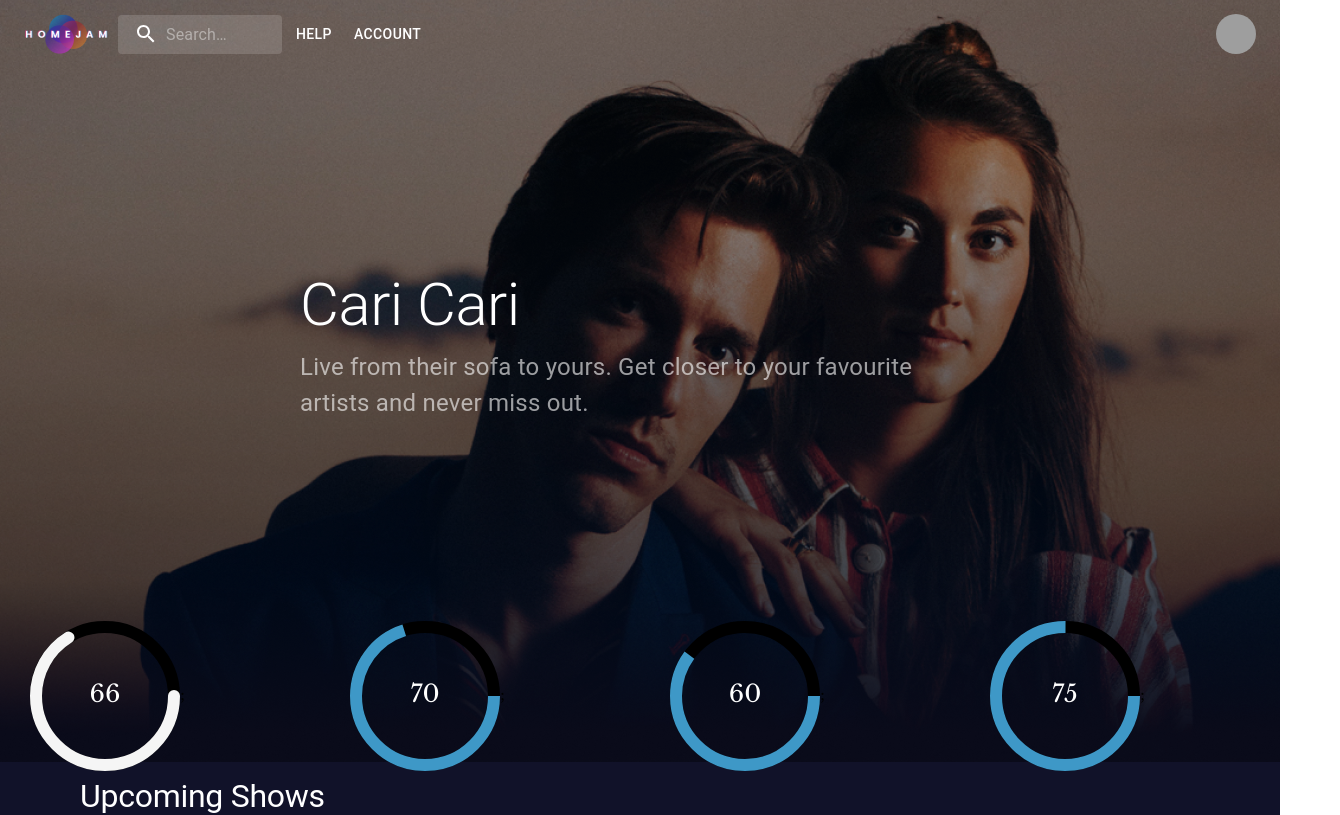
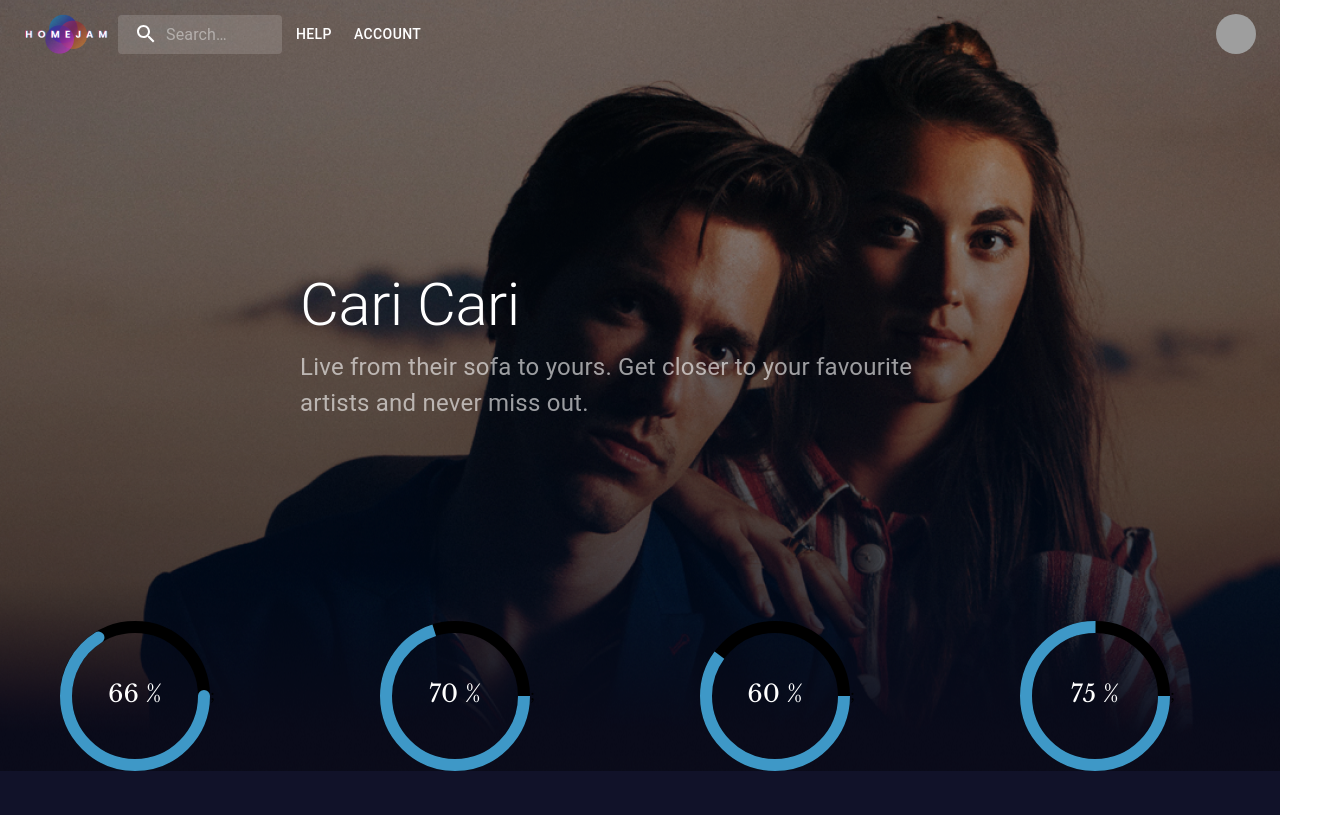
Before and after one commit to SoubirSaian/versai-frontend, a React (Create React App) app: page / in a window 1280 px wide. Shown: the top 815 px of the page, 1340 px wide, since content can reach past the window. Built offline with nearby package versions, Linux system fonts and the light colour scheme; grey boxes are pictures that could not be loaded.

Commit message:
Readme.md edit

```diff
--- a/src/Pages/Home/CircularProgress/CircularProgress.js
+++ b/src/Pages/Home/CircularProgress/CircularProgress.js
@@ -3,6 +3,8 @@ import React from 'react';
 import { buildStyles, CircularProgressbar } from 'react-circular-progressbar';
 import 'react-circular-progressbar/dist/styles.css';
 import './CircularProgress.css';
+
+        // circular progress bar section
 
 const CircularProgress = () => {
 
@@ -12,12 +14,13 @@ const CircularProgress = () => {
     const percentage4 = 75;
 
     return (
-        <Grid container spacing={0} sx={{mt: '200px',mx: '30px'}}>
-            <Grid item sm={12} md={3}>
+        <Grid container spacing={0} sx={{mt: '200px', ml: '60px'}}>
+            <Grid item md={3}>
                 <CircularProgressbar
                     className='circular-progress'
                     value={percentage1}
-                    text={`${percentage1}`}
+                    text={`${percentage1} %`}
+
                     styles={buildStyles({
                         // Rotation of path and trail, in number of turns (0-1)
                         rotation: 0.25,
@@ -35,18 +38,18 @@ const CircularProgress = () => {
                         // pathTransition: 'none',
 
                         // Colors
-                        pathColor: `#f5f5f5`,
+                        pathColor: ``,
                         textColor: '#fff',
                         trailColor: 'black',
                         backgroundColor: 'black',
                 })}
                 />;
             </Grid>
-            <Grid item sm={12} md={3}>
+            <Grid item md={3}>
                 <CircularProgressbar
                     className='circular-progress'
                     value={percentage2}
-                    text={`${percentage2}`}
+                    text={`${percentage2} %`}
                     styles={buildStyles({
                         // Rotation of path and trail, in number of turns (0-1)
                         rotation: 0.25,
@@ -71,11 +74,11 @@ const CircularProgress = () => {
                 })}
                 />;
             </Grid>
-            <Grid item sm={12} md={3}>
+            <Grid item md={3}>
                 <CircularProgressbar
                     className='circular-progress'
                     value={percentage3}
-                    text={`${percentage3}`}
+                    text={`${percentage3} %`}
                     styles={buildStyles({
                         // Rotation of path and trail, in number of turns (0-1)
                         rotation: 0.25,
@@ -100,11 +103,11 @@ const CircularProgress = () => {
                 })}
                 />;
             </Grid>
-            <Grid item sm={12} md={3}>
+            <Grid item md={3}>
                 <CircularProgressbar
                     className='circular-progress'
                     value={percentage4}
-                    text={`${percentage4}`}
+                    text={`${percentage4} %`}
                     styles={buildStyles({
                         // Rotation of path and trail, in number of turns (0-1)
                         rotation: 0.25,
--- a/src/Pages/Home/Header/Header.css
+++ b/src/Pages/Home/Header/Header.css
@@ -3,5 +3,6 @@
     background-image: url(../../../images/Overlay.png),url(../../../images/Rectangle\ 157.png);
     /* background-image: url(../../../images/Overlay.png); */
     /* opacity: 0.5; */
-    height: 762px;
+    /* background-repeat: no-repeat; */
+    height: auto;
 }
--- a/src/Pages/Home/Header/Header.js
+++ b/src/Pages/Home/Header/Header.js
@@ -5,10 +5,12 @@ import  Typography  from '@mui/material/Typography';
 import CircularProgress from '../CircularProgress/CircularProgress';
 
 
+        //   header section
 
 const Header = () => {
     return (
         <div className='header'>
+                  {/* navigation bar added  */}
             <NavBar></NavBar>
 
             <Typography variant='h2' component='div' sx={{pt:'200px',pl:'300px',color:'#fff'}}>
@@ -22,7 +24,7 @@ const Header = () => {
                 artists and never miss out.
 
             </Typography>
-
+                    {/* circular progress bar  */}
             <CircularProgress></CircularProgress>
         </div>
     );
--- a/src/Pages/Home/Home.js
+++ b/src/Pages/Home/Home.js
@@ -4,6 +4,7 @@ import './Home.css';
 import Review from './Review/Review';
 import UpcomingShow from './UpcomingShow/UpcomingShow';
 
+    //   this is home page
 const Home = () => {
     return (
         <div className='homepage'>
--- a/src/Pages/Home/NavBar/NavBar.js
+++ b/src/Pages/Home/NavBar/NavBar.js
@@ -14,9 +14,11 @@ import Tooltip from '@mui/material/Tooltip';
 import MenuItem from '@mui/material/MenuItem';
 import InputBase from '@mui/material/InputBase';
 import SearchIcon from '@mui/icons-material/Search';
-// import { Menu } from '@mui/material';
+
 
 import logoimg from '../../../images/image 52.png'
+
+        //  navigation bar section
 
 const pages = ['Help', 'Account'];
 const settings = ['Profile', 'Account', 'Dashboard', 'Logout'];
@@ -86,14 +88,6 @@ const NavBar = () => {
     <AppBar position="static" style={{backgroundColor: 'transparent',boxShadow: '0px 0px 0px 0px'}}>
       <Container maxWidth="xl">
         <Toolbar disableGutters>
-         {/* <Typography
-            variant="h6"
-            noWrap
-            component="div"
-            sx={{ mr: 2, display: { xs: 'none', md: 'flex' } }}
-          >
-            {logoimg}
-          </Typography>  */}
 
           <img src={logoimg} alt="logo"   />
 
@@ -140,7 +134,7 @@ const NavBar = () => {
 
               {pages.map((page) => (
                 <MenuItem key={page} onClick={handleCloseNavMenu}>
-                  <Typography textAlign="center" >{page}</Typography>
+                  <Typography >{page}</Typography>
                 </MenuItem>
               ))}
             </Menu>
--- a/src/Pages/Home/Review/Review.js
+++ b/src/Pages/Home/Review/Review.js
@@ -5,6 +5,9 @@ import Typography from '@mui/material/Typography';
 
 import reimg1 from '../../../images/review3.png'
 
+    // review section
+    // here I have not used local api
+    // just simply implented it
 
 const Review = () => {
     return (
--- a/src/Pages/Home/ShowDisplay/ShowDisplay.js
+++ b/src/Pages/Home/ShowDisplay/ShowDisplay.js
@@ -8,6 +8,7 @@ import Button from '@mui/material/Button';
 import Typography from '@mui/material/Typography';
 import React from 'react';
 
+        //  display upcoming showing component
 const ShowDisplay = (props) => {
     const {category,pname,img} = props.show;
     return (
--- a/src/Pages/Home/UpcomingShow/UpcomingShow.js
+++ b/src/Pages/Home/UpcomingShow/UpcomingShow.js
@@ -4,10 +4,10 @@ import  Grid from '@mui/material/Grid';
 import React, {useState, useEffect } from 'react';
 import ShowDisplay from '../ShowDisplay/ShowDisplay';
 
-
+            //  upcoming shows section
 const UpcomingShow = () => {
     const [shows,setShows] = useState([]);
-
+                // fetching local api data
     useEffect(()=>{
         fetch('./shows.json')
             .then(res => res.json())
@@ -16,7 +16,7 @@ const UpcomingShow = () => {
     },[]);
     //   console.log(shows);
     return (
-        <Box sx={{px: '80px',backgroundColor: '#111229'}}>
+        <Box sx={{pt: '70px',px: '80px',backgroundColor: '#111229'}}>
             <Typography variant='h2' sx={{color: '#fff',pt: '15px',pb: '15px',fontWeight: '400',fontSize: '32px'}}>
                 Upcoming Shows
             </Typography>
```
Also changed, not shown: 1 other file (tests, documents, lock files or other folders).
